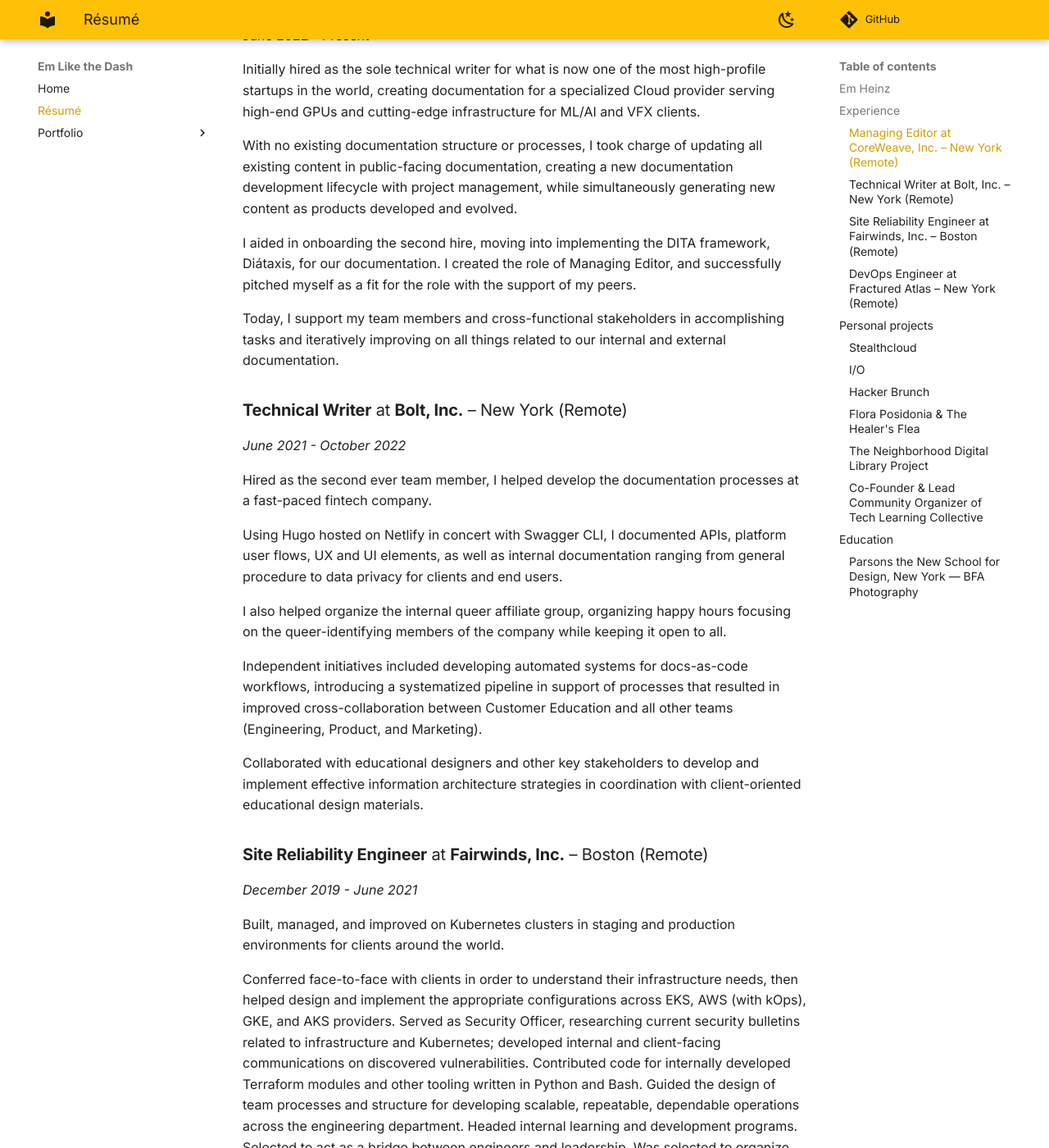
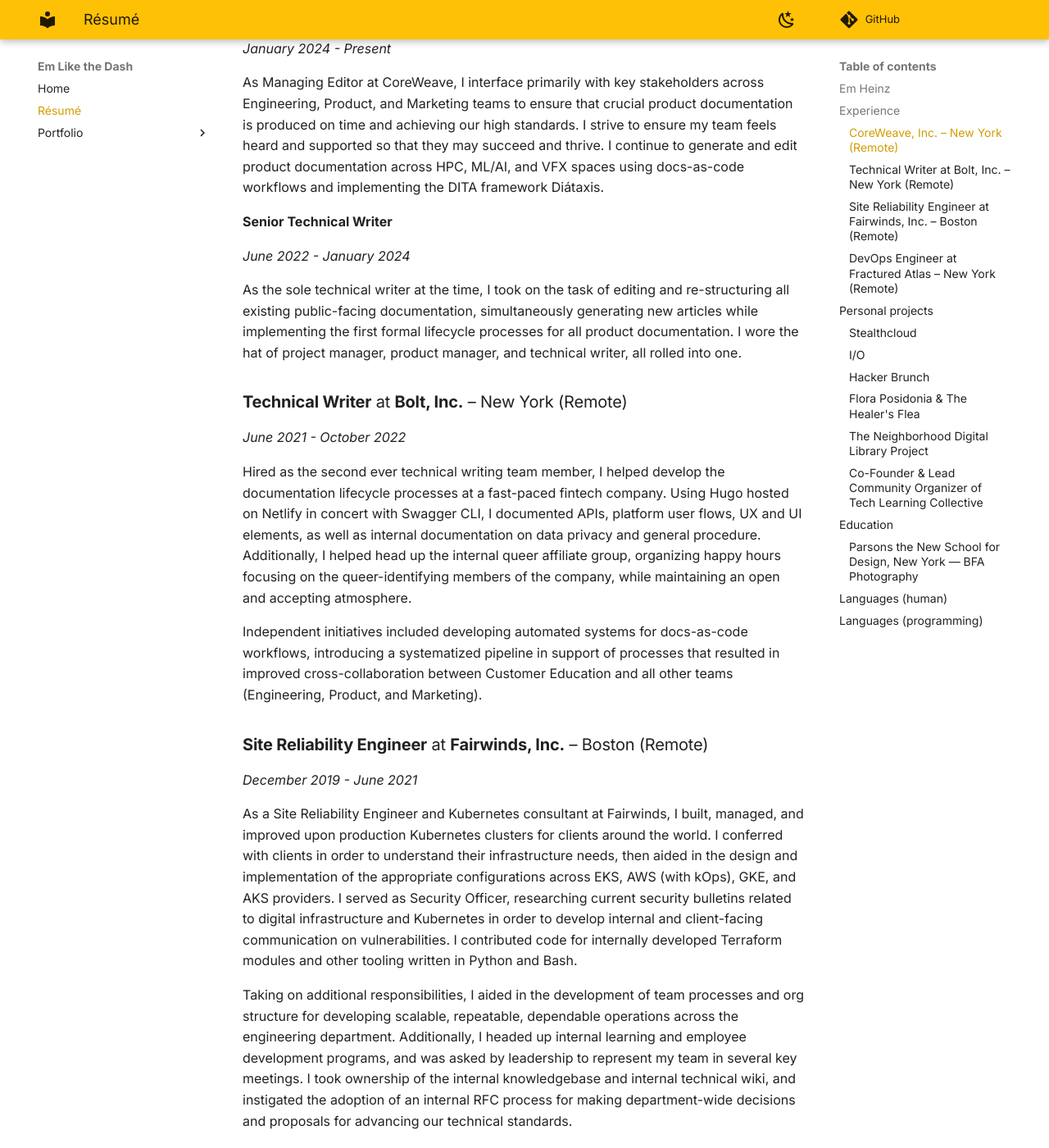
Before and after one commit to microcosem/emlikethedash, an MkDocs documentation site: the page built from docs/resume.md, in a window 1280 px wide and 1400 px high, scrolled down 638 px. Shown: the whole window at 82% size. Built offline with MkDocs 1.6.1 and Material for MkDocs 9.7.7, drawn with Linux system fonts in a browser that asks for light colours; plug-ins that fetch from the network failed and are left out; comment, search, counter and statistics services are not loaded; some of the changed text lies outside the part shown.

Commit message:
Edit resume; change colors

```diff
--- a/docs/resume.md
+++ b/docs/resume.md
@@ -1,64 +1,54 @@
 # Resume
-[Download PDF :material-tray-arrow-down:](#){ .md-button }
+[Download PDF :material-tray-arrow-down:](resume2024.pdf){ .md-button }
 
 ## Em Heinz
 *they/them/theirs*
 
-**Managing Editor • Documentation Engineer • Technical Writer**
+**Manager • Documentation Engineer • Technical Writer**
 
-I am relentlessly in pursuit of quality, achieved collaboratively. I do my best to empower the people I work with to feel satisfied in what they do, to enable them to grow and learn, and to be adequately challenged at the same time as sufficiently supported. I am a voracious learner, and a big fan of unconventional approaches.
+I pursue quality achieved collaboratively. I strive to empower the people I work with to do their best work, to grow, and to feel satisfied in their work. I am a voracious learner, and a big fan of unconventional approaches to problem solving.
 
 ***
 
 ## Experience
 
-### **Managing Editor** at **CoreWeave, Inc.** – New York (Remote)
+### CoreWeave, Inc. – New York (Remote)
 
-*June 2022 - Present*
+**Managing Editor**
 
-Initially hired as the sole technical writer for what is now one of the most high-profile startups in the world, creating documentation for a specialized Cloud provider serving  high-end GPUs and cutting-edge infrastructure for ML/AI and VFX clients.
+*January 2024 - Present*
 
-With no existing documentation structure or processes, I took charge of updating all existing content in public-facing documentation, creating a new documentation development lifecycle with project management, while simultaneously generating new content as products developed and evolved.
+As Managing Editor at CoreWeave, I interface primarily with key stakeholders across Engineering, Product, and Marketing teams to ensure that crucial product documentation is produced on time and achieving our high standards. I strive to ensure my team feels heard and supported so that they may succeed and thrive. I continue to generate and edit product documentation across HPC, ML/AI, and VFX spaces using docs-as-code workflows and implementing the DITA framework Diátaxis.
 
-I aided in onboarding the second hire, moving into implementing the DITA framework, Diátaxis, for our documentation. I created the role of Managing Editor, and successfully pitched myself as a fit for the role with the support of my peers.
+**Senior Technical Writer**
 
-Today, I support my team members and cross-functional stakeholders in accomplishing tasks and iteratively improving on all things related to our internal and external documentation.
+*June 2022 - January 2024*
+
+As the sole technical writer at the time, I took on the task of editing and re-structuring all existing public-facing documentation, simultaneously generating new articles while implementing the first formal lifecycle processes for all product documentation. I wore the hat of project manager, product manager, and technical writer, all rolled into one.
 
 ### **Technical Writer** at **Bolt, Inc.** – New York (Remote)
 
 *June 2021 - October 2022*
 
-Hired as the second ever team member, I helped develop the documentation processes at a fast-paced fintech company.
-
-Using Hugo hosted on Netlify in concert with Swagger CLI, I documented APIs, platform user flows, UX and UI elements, as well as internal documentation ranging from general procedure to data privacy for clients and end users.
-
-I also helped organize the internal queer affiliate group, organizing happy hours focusing on the queer-identifying members of the company while keeping it open to all.
+Hired as the second ever technical writing team member, I helped develop the documentation lifecycle processes at a fast-paced fintech company. Using Hugo hosted on Netlify in concert with Swagger CLI, I documented APIs, platform user flows, UX and UI elements, as well as internal documentation on data privacy and general procedure. Additionally, I helped head up the internal queer affiliate group, organizing happy hours focusing on the queer-identifying members of the company, while maintaining an open and accepting atmosphere.
 
 Independent initiatives included developing automated systems for docs-as-code workflows, introducing a systematized pipeline in support of processes that resulted in improved cross-collaboration between Customer Education and all other teams (Engineering, Product, and Marketing).
-
-Collaborated with educational designers and other key stakeholders to develop and implement  effective information architecture strategies in coordination with client-oriented educational design materials.
 
 ### **Site Reliability Engineer** at **Fairwinds, Inc.** – Boston (Remote)
 
 *December 2019 - June 2021*
 
-Built, managed, and improved on Kubernetes clusters in staging and production environments for clients around the world.
+As a Site Reliability Engineer and Kubernetes consultant at Fairwinds, I built, managed, and improved upon production Kubernetes clusters for clients around the world. I conferred with clients in order to understand their infrastructure needs, then aided in the design and implementation of the appropriate configurations across EKS, AWS (with kOps), GKE, and AKS providers. I served as Security Officer, researching current security bulletins related to digital infrastructure and Kubernetes in order to develop internal and client-facing communication on vulnerabilities. I contributed code for internally developed Terraform modules and other tooling written in Python and Bash.
 
-Conferred face-to-face with clients in order to understand their infrastructure needs, then helped design and implement the appropriate configurations across EKS, AWS (with kOps), GKE, and AKS providers.
-Served as Security Officer, researching current security bulletins related to infrastructure and Kubernetes; developed internal and client-facing communications on discovered vulnerabilities.
-Contributed code for internally developed Terraform modules and other tooling written in Python and Bash.
-Guided the design of team processes and structure for developing scalable, repeatable, dependable operations across the engineering department. Headed internal learning and development programs. Selected to act as a bridge between engineers and leadership. Was selected to organize and lead most weekly engineering meetings.
-
-During my time as a consultant, I took on the role of internal technical writer, taking ownership of the internal knowledgebase and technical wiki. I instigated the adoption of an internal RFC process for making department-wide decisions and proposals for advancing our technical standards.
+Taking on additional responsibilities, I aided in the development of team processes and org structure for developing scalable, repeatable, dependable operations across the engineering department. Additionally, I headed up internal learning and employee development programs, and was asked by leadership to represent my team in several key meetings. I took ownership of the internal knowledgebase and internal technical wiki, and instigated the adoption of an internal RFC process for making department-wide decisions and proposals for advancing our technical standards.
 
 ### **DevOps Engineer** at **Fractured Atlas** – New York (Remote)
 
 *2018 - 2019*
 
 Acted as primary support for team leadership. Performed research and testing, aided in containerizing applications, and orchestrated containers using Docker Compose and later Kubernetes.
-Manually administered Linux infrastructure across CentOS and Ubuntu environments. Researched and implemented solutions for product software. Researched and learned about Solr clusters for search capabilities.
 
-Managed operations-critical software, such as LDAP and Windows machines running financial software.Facilitated the onboarding of macOS management Jamf Pro across the organization, acting as a technical connection point between Jamf representatives and internal management.
+Manually administered Linux infrastructure across CentOS and Ubuntu environments. Researched and implemented solutions for product software. Researched and learned about Solr clusters for search capabilities. Managed operations-critical software, such as LDAP and Windows machines running financial software.Facilitated the onboarding of macOS management Jamf Pro across the organization, acting as a technical connection point between Jamf representatives and internal management.
 
 ## Personal projects
 
@@ -105,3 +95,16 @@ Independently designed and implemented virtual structures in which students and
 
 *With an emphasis on the philosophy of art, aesthetics, and moral and ethical philosophy.*
 **Graduated with Honors**
+
+## Languages (human)
+- English • Native
+- Norwegian/Norsk • Advanced
+- Spanish/Español • Conversational
+- French/Français • Basic
+- Irish/Gaelige • Beginner
+
+## Languages (programming)
+- Python
+- Ruby
+- JavaScript
+- Golang
--- a/mkdocs.yml
+++ b/mkdocs.yml
@@ -10,7 +10,7 @@ theme:
     - media: "(prefers-color-scheme: dark)"
       scheme: slate
       primary: amber
-      accent: teal
+      accent: amber
       toggle:
         icon: material/weather-sunny
         name: Light Mode
@@ -18,7 +18,7 @@ theme:
     - media: "(prefers-color-scheme: light)"
       scheme: default
       primary: amber
-      accent: teal
+      accent: amber
       toggle:
         icon: material/weather-night
         name: Dark Mode
```
Also changed, not shown: 1 other file.
